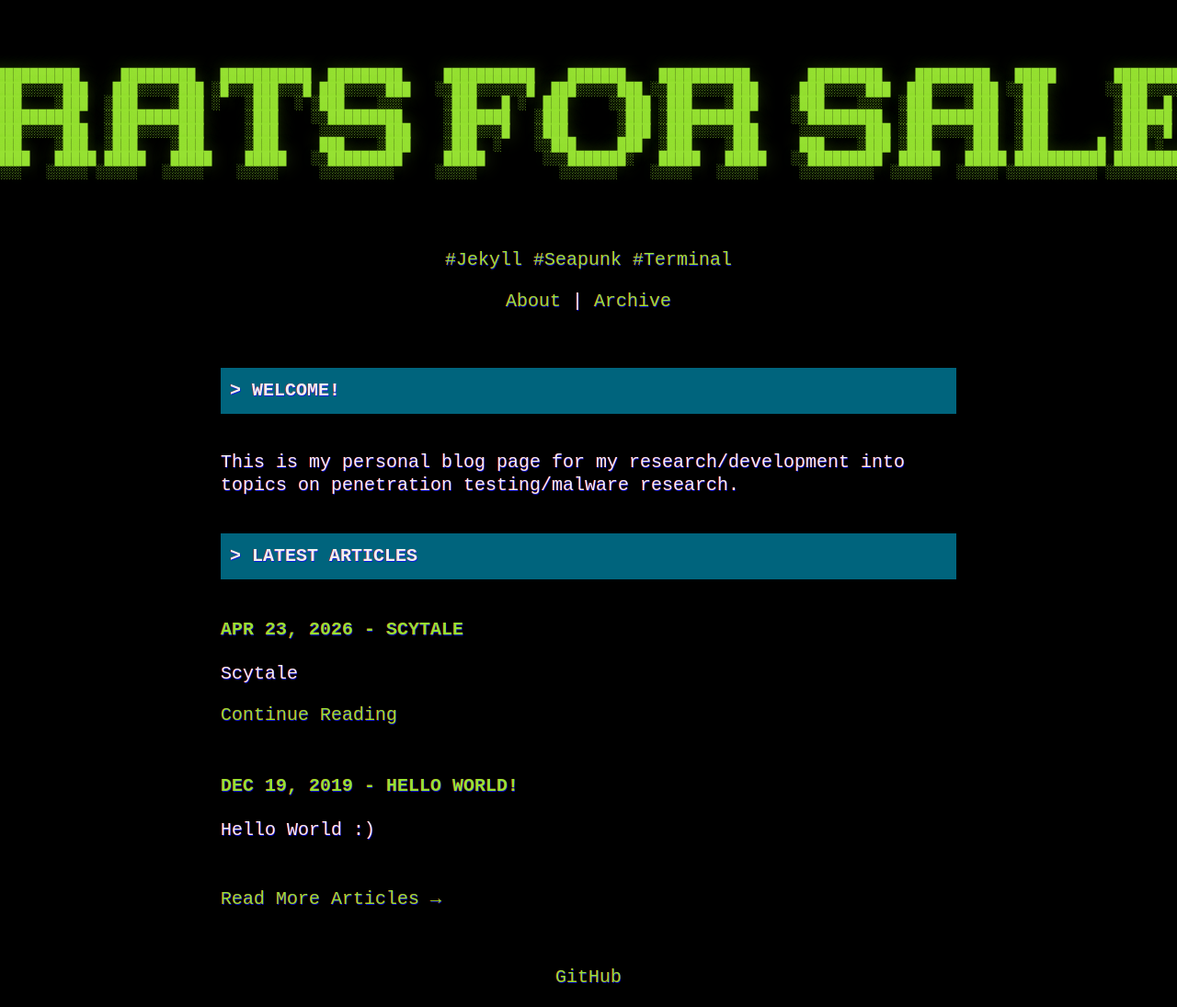
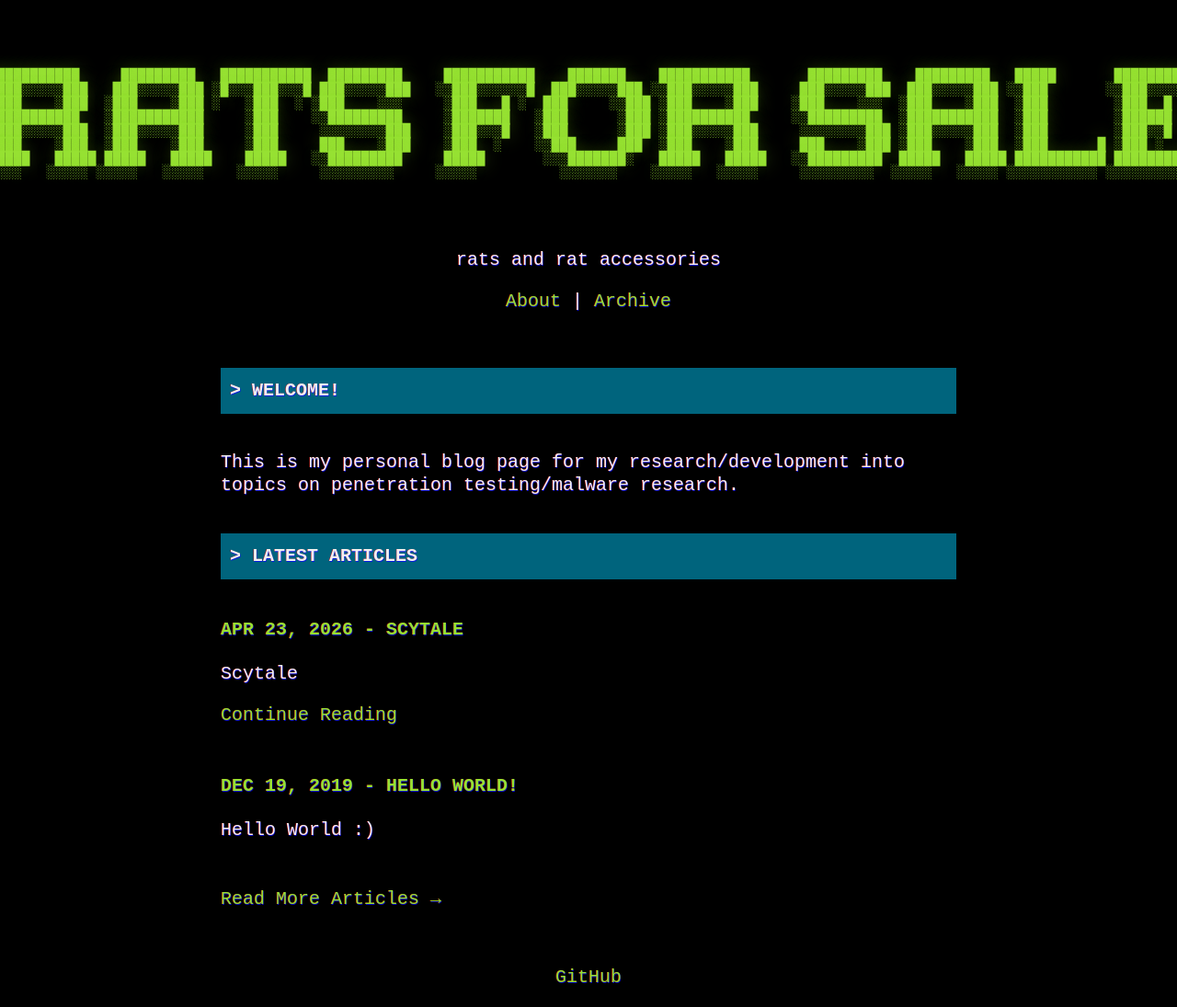
Before and after one commit to absolute-rat/absolute-rat.github.io, a Jekyll site: the page built from index.html, in a window 1280 px wide. Shown: the whole page at 92% size. Built offline with Jekyll 4.4.1, drawn with Linux system fonts in a browser that asks for light colours.

Commit message:
Update _config.yml

```diff
--- a/_config.yml
+++ b/_config.yml
@@ -4,7 +4,7 @@ baseurl: ''
 permalink: /:title/
 
 title: 'RATS FOR SALE'
-subtitle: '<a href="https://jekyllrb.com/">#Jekyll</a> <a href="https://www.tumblr.com/search/seapunk">#Seapunk</a> <a href="https://int10h.org/oldschool-pc-fonts/fontlist/#ibmmda">#Terminal</a>'
+subtitle: 'rats and rat accessories'
 description: 'RATS AT LOW LOW PRICES'
 
 # build
```
